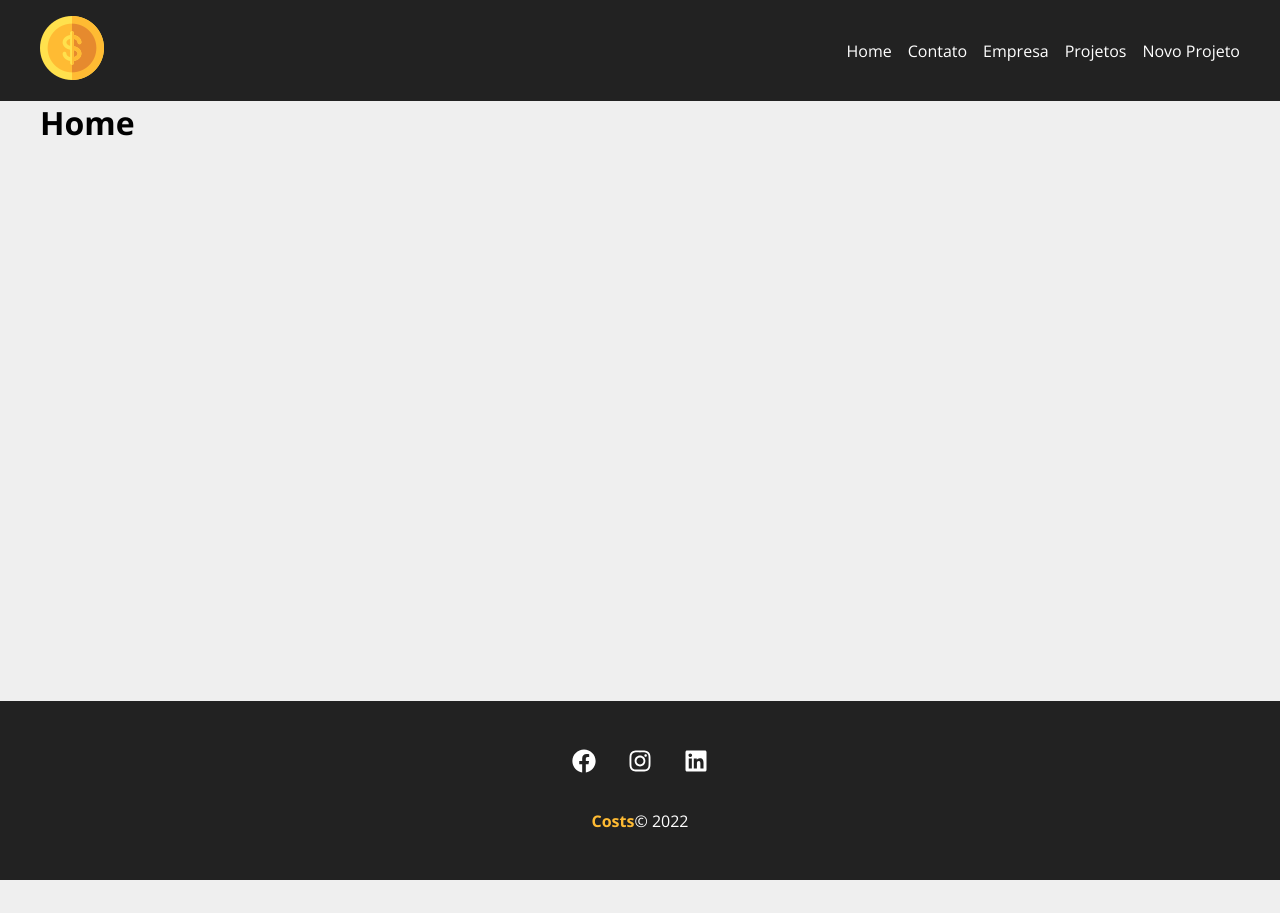
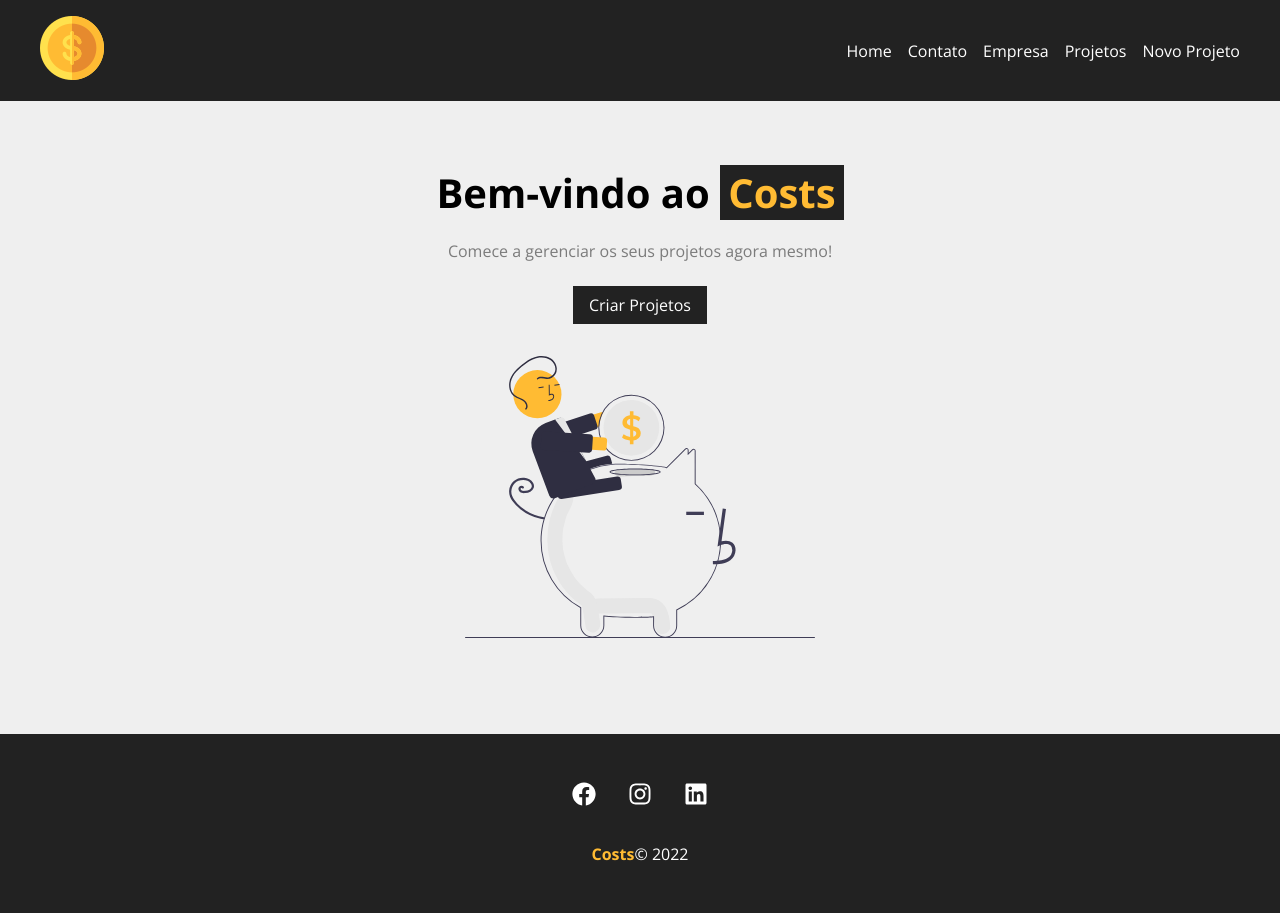
Before and after one commit to leocassiosilva/costs, a React (Create React App) app: page / in a window 1280 px wide. Before the commit the page ends 880 px from the top, so only its background shows below. Built offline with nearby package versions, Linux system fonts and the light colour scheme.

Commit message:
desenvolvendo pagina home

```diff
--- /dev/null
+++ b/src/components/layout/LinkButton.js
@@ -0,0 +1,12 @@
+import { Link } from 'react-router-dom';
+import styles from './LinkButton.module.css';
+
+function LinkButton({ to, text }) {
+    return (
+        <Link className={styles.btn} to={to}>
+            {text}
+        </Link>
+    );
+}
+
+export default LinkButton;
--- /dev/null
+++ b/src/components/layout/LinkButton.module.css
@@ -0,0 +1,11 @@
+.btn {
+    background-color: #222;
+    color: #FFF;
+    padding: 0.5em 1em;
+    text-decoration: none;
+    transition: 0.5s;
+}
+
+.btn:hover {
+    color: #FFBB33;
+}
--- a/src/components/pages/Home.js
+++ b/src/components/pages/Home.js
@@ -1,5 +1,16 @@
+import styles from './Home.module.css';
+import savings from '../../img/savings.svg';
+import LinkButton from '../layout/LinkButton';
+
 function Home() {
-    return <h1>Home</h1>;
+    return (
+        <section className={styles.home_conatainer}>
+            <h1>Bem-vindo ao <span>Costs</span></h1>
+            <p>Comece a gerenciar os seus projetos agora mesmo!</p>
+            <LinkButton to="/newproject" text="Criar Projetos" />
+            <img src={savings} alt="Costs" />
+        </section>
+    );
 }
 
 export default Home;
--- /dev/null
+++ b/src/components/pages/Home.module.css
@@ -0,0 +1,29 @@
+.home_conatainer {
+    width: 100%;
+    display: flex;
+    flex-direction: column;
+    align-items: center;
+    justify-content: center;
+    padding: 4em;
+}
+
+.home_conatainer h1 {
+    font-size: 2.5em;
+    margin-bottom: .5em;
+}
+
+.home_conatainer h1 span {
+    color: #Ffbb33;
+    padding: 0 .2em;
+    background-color: #222;
+}
+
+.home_conatainer p {
+    margin-bottom: 1.5em;
+    color: #7b7b7b;
+}
+
+.home_conatainer img {
+    width: 350px;
+    margin: 2em 0;
+}
```
